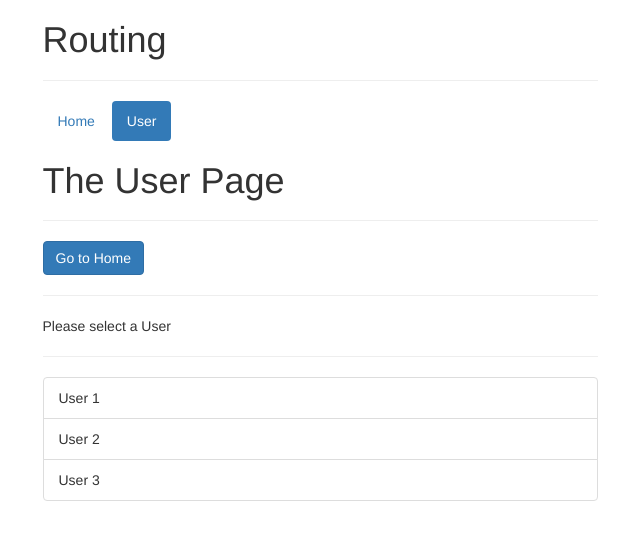
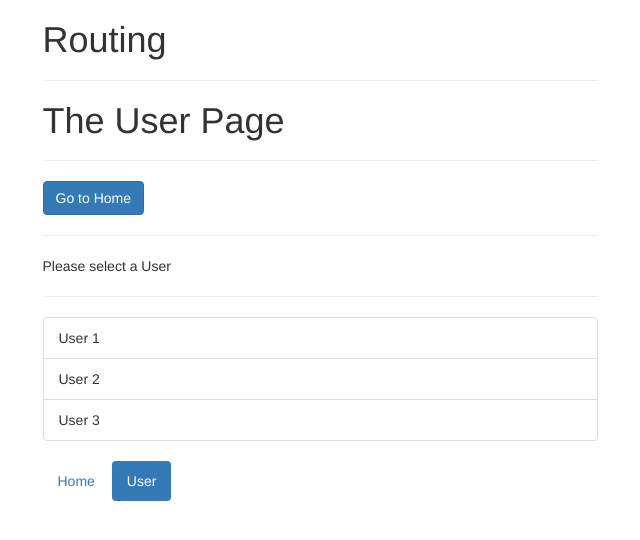
Before and after one commit to seinelet/udemy-vue-comp-1, a Vue app: page /user in a window 1280 px wide. Shown: the top 540 px of the page, without its empty margins (320-960 px from the left). Built offline with nearby package versions, Linux system fonts and the light colour scheme.

Commit message:
248 Start

```diff
--- a/src/App.vue
+++ b/src/App.vue
@@ -4,8 +4,9 @@
       <div class="col-xs-12 col-sm-8 col-sm-offset-2 col-md-6 col-md-offset-3">
         <h1>Routing</h1>
         <hr />
-        <app-header></app-header>
+        <router-view name="header-top"></router-view>
         <router-view></router-view>
+        <router-view name="header-bottom"></router-view>
       </div>
     </div>
   </div>
--- a/src/routes.js
+++ b/src/routes.js
@@ -3,12 +3,23 @@ import UserStart from "./components/user/UserStart.vue";
 import UserDetail from "./components/user/UserDetail.vue";
 import UserEdit from "./components/user/UserEdit.vue";
 import Home from "./components/Home.vue";
+import Header from "./components/Header.vue";
 
 export const routes = [
-  { path: "", component: Home, name: "home" },
+  {
+    path: "",
+    name: "home",
+    components: {
+      default: Home,
+      "header-top": Header
+    }
+  },
   {
     path: "/user",
-    component: User,
+    components: {
+      default: User,
+      "header-bottom": Header
+    },
     children: [
       { path: "", component: UserStart },
       { path: ":id", component: UserDetail },
```
